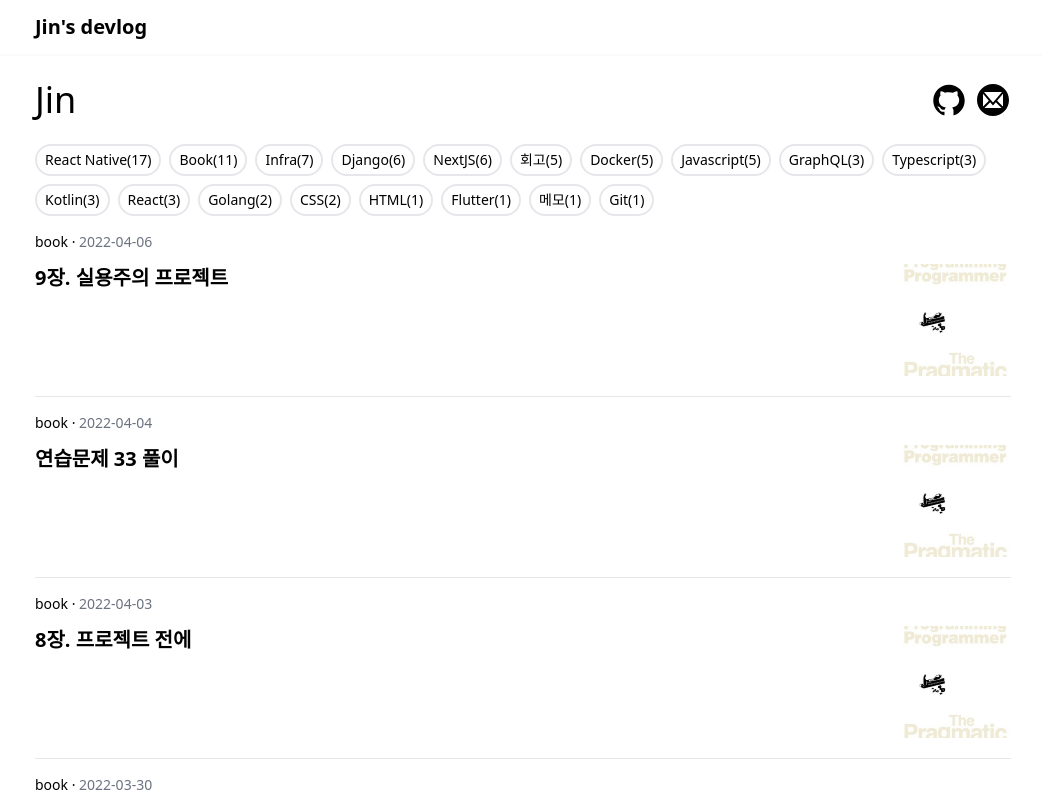
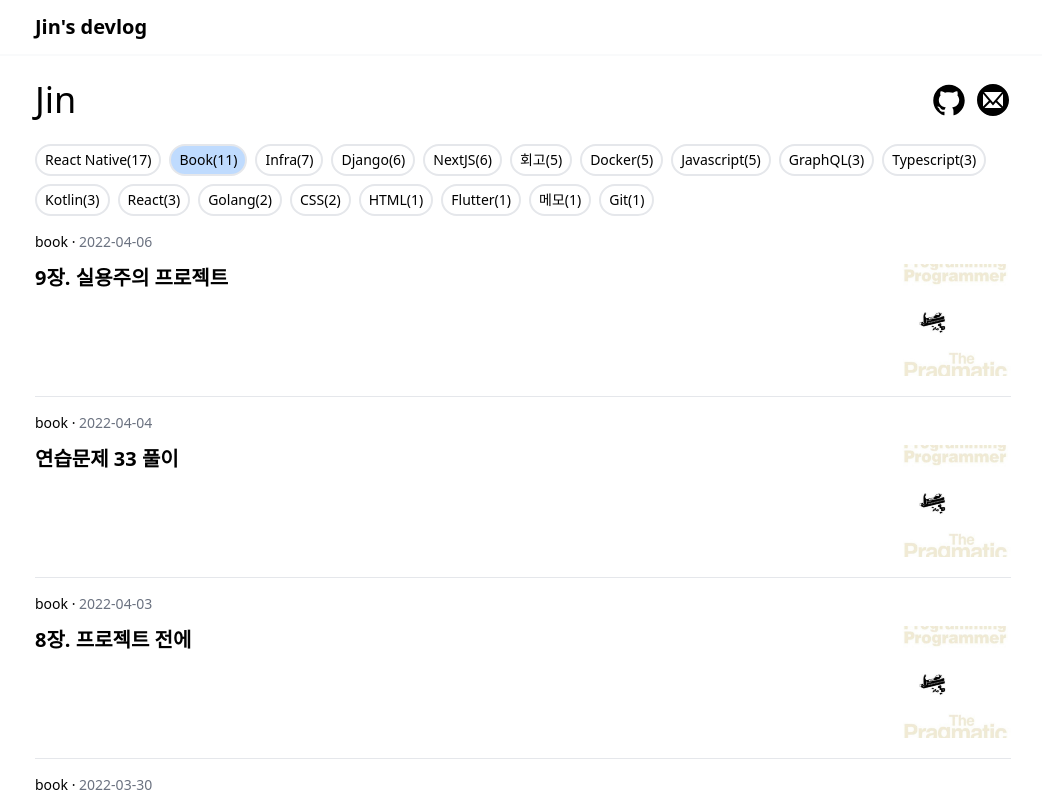
Before and after one commit to HoJin9622/hojinlee, a Next.js app: page /book in a window 1280 px wide. Shown: the top 800 px of the page, without its empty margins (117-1159 px from the left). Built offline with nearby package versions, Linux system fonts and the light colour scheme.

Commit message:
✨ feat: 카테고리 활성화 상태 표시

```diff
--- a/app/[category]/page.tsx
+++ b/app/[category]/page.tsx
@@ -16,7 +16,7 @@ export default function Category({ params: { category } }: Props) {
     <div className="px-6">
       <Profile />
 
-      <Categories />
+      <Categories path={category} />
 
       <article className="space-y-1 divide-y">
         {posts.map((post) => (
--- a/components/Categories.tsx
+++ b/components/Categories.tsx
@@ -4,7 +4,11 @@ import { getCategories } from '@/utils/posts';
 
 import Category from './Category';
 
-export default function Categories() {
+type Props = {
+  path: string;
+};
+
+export default function Categories({ path }: Props) {
   const categories = getCategories();
 
   return (
@@ -14,6 +18,7 @@ export default function Categories() {
           key={category}
           category={category}
           count={categories[category]}
+          active={path === category}
         />
       ))}
     </div>
--- a/components/Category.tsx
+++ b/components/Category.tsx
@@ -6,13 +6,16 @@ import categoryUrls from '@/constants/category';
 type Props = {
   category: string;
   count: number;
+  active: boolean;
 };
 
-export default function Category({ category, count }: Props) {
+export default function Category({ category, count, active }: Props) {
   return (
     <Link
       href={`/${category}`}
-      className="px-2 py-1 border-2 rounded-2xl text-sm"
+      className={`px-2 py-1 border-2 rounded-2xl text-sm ${
+        active && 'bg-blue-200'
+      }`}
       key={category}
     >
       {categoryUrls[category]}({count})
```
